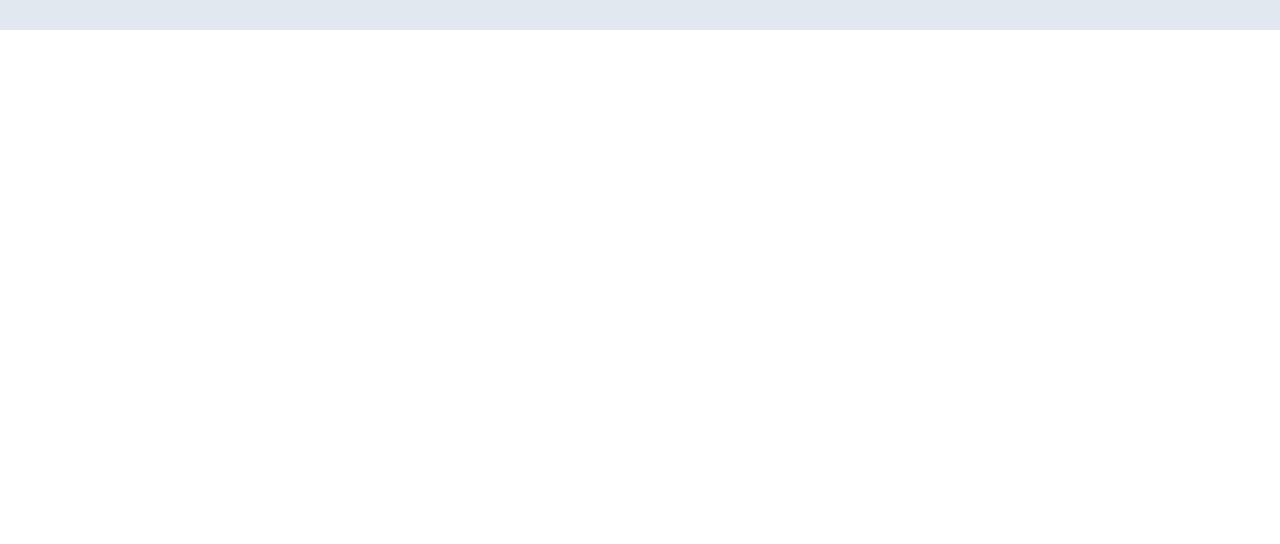
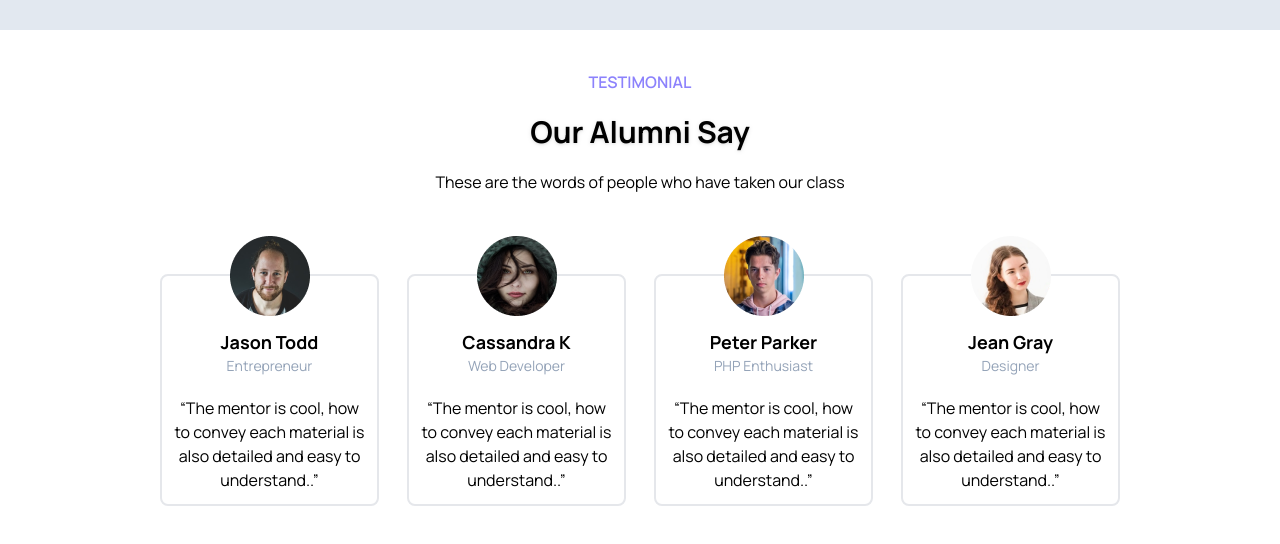
Before and after one commit to HeruAzyy/zuxs, a website: page index.html in a window 1280 px wide. Shown: the part 2081-2625 px from the top of the page. Before the commit the page ends 2111 px from the top, so only its background shows below. Drawn offline with nearby package versions, Linux system fonts and the light colour scheme.

Commit message:
feat: testimonial section

```diff
--- a/index.html
+++ b/index.html
@@ -267,6 +267,82 @@
 			</div>
 		</section>
 
+		<!-- TESTIMONIAL SECTION -->
+		<section id="testimonial" class="px-6 py-10 lg:px-40">
+			<div class="container">
+				<div class="text-center">
+					<div>
+						<p class="text-purple font-semibold">TESTIMONIAL</p>
+						<h3 class="py-5 drop-shadow">Our Alumni Say</h3>
+						<p>These are the words of people who have taken our class</p>
+					</div>
+
+					<div
+						class="grid grid-cols-2 pt-20 gap-3 lg:grid-cols-4 lg:gap-7">
+						<div class="border-2 rounded-lg relative p-3">
+							<div class="absolute -top-10 right-1/2 translate-x-10">
+								<img src="assets/images/person2.png" alt="person" />
+							</div>
+
+							<div class="pt-10">
+								<p class="font-bold text-lg">Jason Todd</p>
+								<p class="text-sm text-slate-400">Entrepreneur</p>
+								<p class="pt-5">
+									“The mentor is cool, how to convey each material is
+									also detailed and easy to understand..”
+								</p>
+							</div>
+						</div>
+
+						<div class="border-2 rounded-lg relative p-3">
+							<div class="absolute -top-10 right-1/2 translate-x-10">
+								<img src="assets/images/person3.png" alt="person" />
+							</div>
+
+							<div class="pt-10">
+								<p class="font-bold text-lg">Cassandra K</p>
+								<p class="text-sm text-slate-400">Web Developer</p>
+								<p class="pt-5">
+									“The mentor is cool, how to convey each material is
+									also detailed and easy to understand..”
+								</p>
+							</div>
+						</div>
+
+						<div class="border-2 rounded-lg relative p-3 mt-12 lg:mt-0">
+							<div class="absolute -top-10 right-1/2 translate-x-10">
+								<img src="assets/images/person4.png" alt="person" />
+							</div>
+
+							<div class="pt-10">
+								<p class="font-bold text-lg">Peter Parker</p>
+								<p class="text-sm text-slate-400">PHP Enthusiast</p>
+								<p class="pt-5">
+									“The mentor is cool, how to convey each material is
+									also detailed and easy to understand..”
+								</p>
+							</div>
+						</div>
+
+						<div class="border-2 rounded-lg relative p-3 mt-12 lg:mt-0">
+							<div class="absolute -top-10 right-1/2 translate-x-10">
+								<img src="assets/images/person5.png" alt="person" />
+							</div>
+
+							<div class="pt-10">
+								<p class="font-bold text-lg">Jean Gray</p>
+								<p class="text-sm text-slate-400">Designer</p>
+								<p class="pt-5">
+									“The mentor is cool, how to convey each material is
+									also detailed and easy to understand..”
+								</p>
+							</div>
+						</div>
+					</div>
+				</div>
+			</div>
+		</section>
+
 		<script>
 			feather.replace()
 		</script>
```
Also changed, not shown: assets/CSS/output.css.
